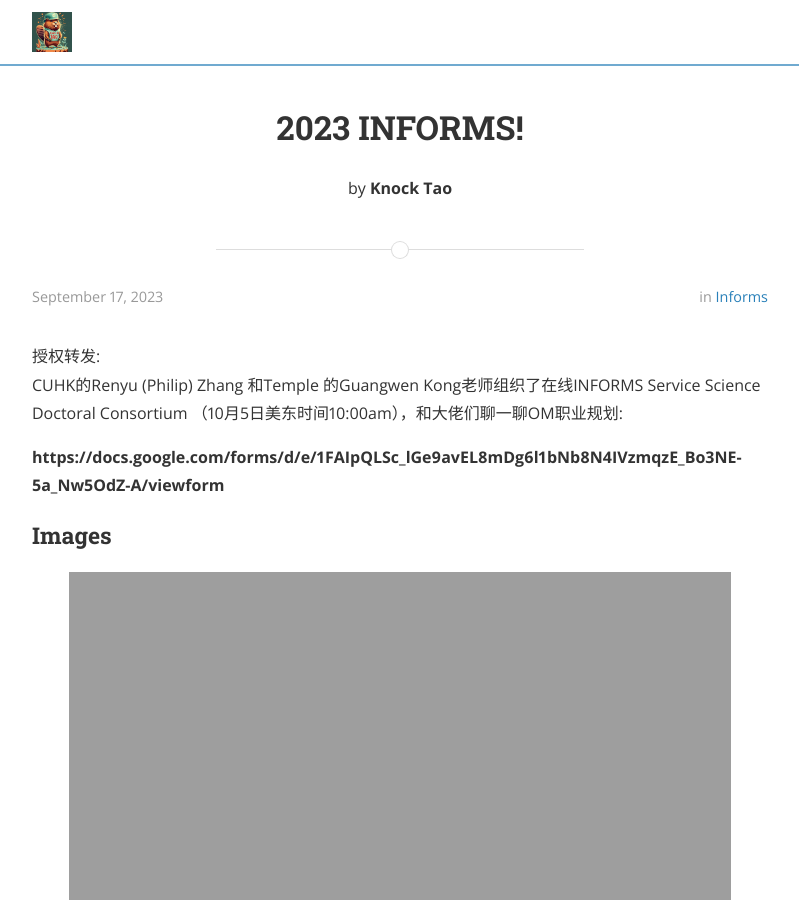
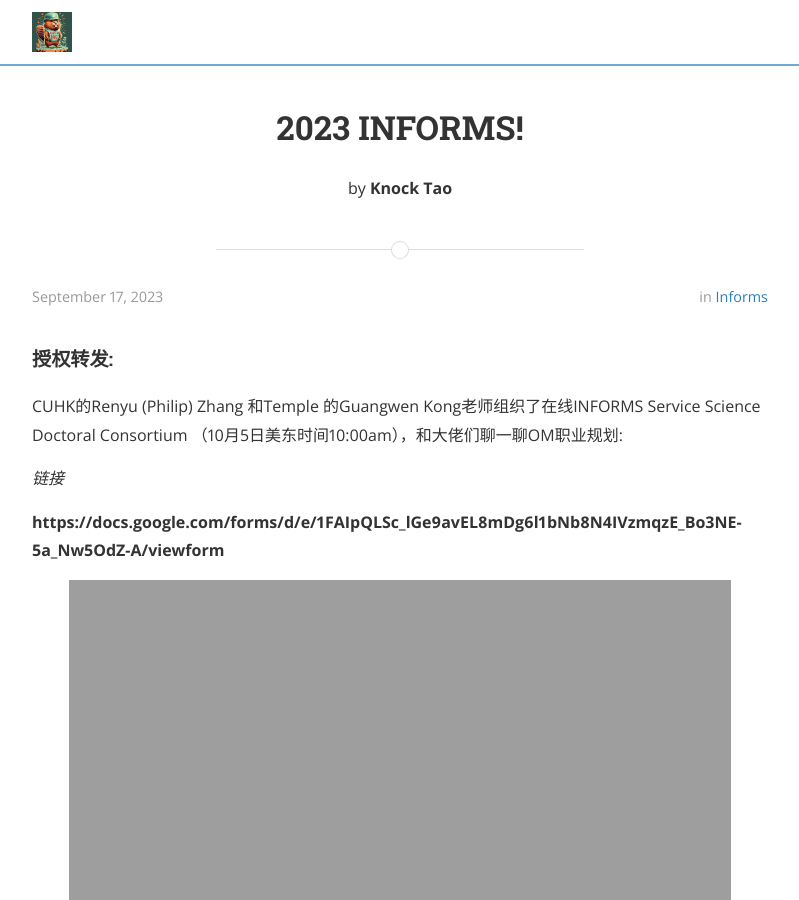
Before and after one commit to knocktao/knocktao.github.io, a Jekyll site: the page built from _posts/2023-09-17-informs.markdown, in a window 1280 px wide and 900 px high. Shown: the whole window, without its empty margins (240-1039 px from the left). Built offline with Jekyll 4.4.1, drawn with Linux system fonts in a browser that asks for light colours; nearby versions of some CDN libraries.

Commit message:
update formats

```diff
--- a/_posts/2023-09-17-informs.markdown
+++ b/_posts/2023-09-17-informs.markdown
@@ -7,15 +7,18 @@
 tags:	conference
 ---
 
-授权转发:
+#### 授权转发:
+
 CUHK的Renyu (Philip) Zhang 和Temple 的Guangwen Kong老师组织了在线INFORMS Service Science Doctoral Consortium （10月5日美东时间10:00am），和大佬们聊一聊OM职业规划:
+
+*链接*
 
 **https://docs.google.com/forms/d/e/1FAIpQLSc_lGe9avEL8mDg6l1bNb8N4IVzmqzE_Bo3NE-5a_Nw5OdZ-A/viewform**
 
 
 
 
-### Images
+
 
 
 <a href="//knocktao.github.io/assets/posts_img/2023-09-17-informs-poster.png" data-lightbox="falcon9-large" data-title="Check out the Falcon 9 from SpaceX">
```
